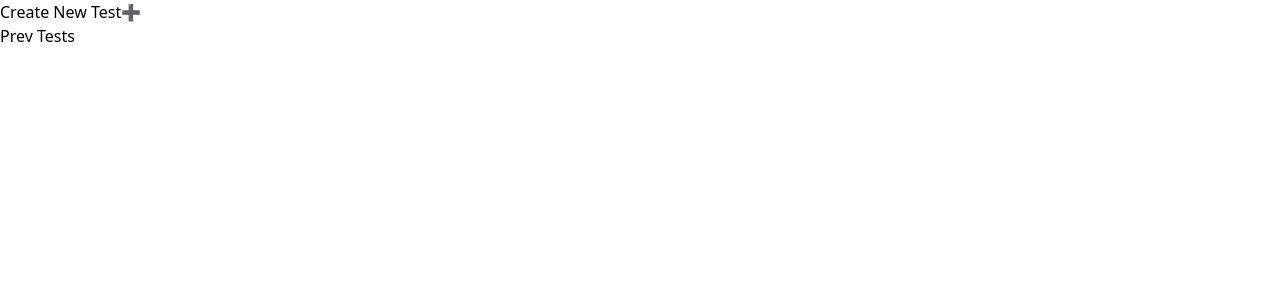
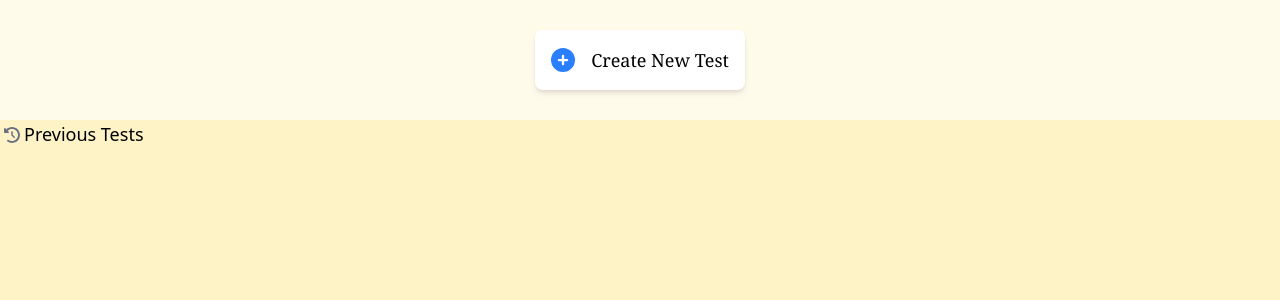
Before and after one commit to rohitrao835589/Examino, a React (Vite) app in the folder client/: page /dashboard in a window 1280 px wide. Shown: the top 300 px of the page. Built offline with nearby package versions, Linux system fonts and the light colour scheme.

Commit message:
style: Style The DashBoard

```diff
--- a/client/src/pages/dashboard/DashBoard.jsx
+++ b/client/src/pages/dashboard/DashBoard.jsx
@@ -1,23 +1,38 @@
-import React from 'react'
-import { nanoid } from 'nanoid'
-import { useNavigate } from 'react-router-dom';
+import React from "react";
+import { nanoid } from "nanoid";
+import { useNavigate } from "react-router-dom";
+import { FontAwesomeIcon } from "@fortawesome/react-fontawesome";
+import { faPlusCircle, faHistory } from "@fortawesome/free-solid-svg-icons";
 function DashBoard() {
   const navigate = useNavigate();
-    function handleNewTestCreate(){
+  function handleNewTestCreate() {
     const testId = nanoid(21);
     navigate(`/test/${testId}/edit`);
   }
   return (
-    <>
-        <div>
+    <div className="min-h-[100dvh]">
+      <div className="flex-1 min-h-[15dvh] bg-amber-50 flex justify-center py-4">
+        <button type="button" onClick={handleNewTestCreate}>
+          <div className="bg-white shadow-md rounded-lg p-4 flex items-center gap-4 cursor-pointer hover:shadow-lg transition-shadow">
+            <FontAwesomeIcon
+              icon={faPlusCircle}
+              className="w-6 h-6 text-blue-500"
+              size="xl"
+            />
+            <span className="text-lg font-medium font-serif">
               Create New Test
-            <button type="button" onClick={handleNewTestCreate}> ➕ </button>
+            </span>
           </div>
-        <div>
-            Prev Tests
+        </button>
       </div>
-    </>
-  )
+      <div className=" bg-amber-100 min-h-[85dvh]">
+        <div className=" ">
+          <FontAwesomeIcon icon={faHistory} className="w-6 h-6 text-gray-500" />
+          <span className="text-lg font-medium">Previous Tests</span>
+        </div>
+      </div>
+    </div>
+  );
 }
 
-export default DashBoard
+export default DashBoard;
```
Lines whose indentation alone changed are shown as unchanged.
